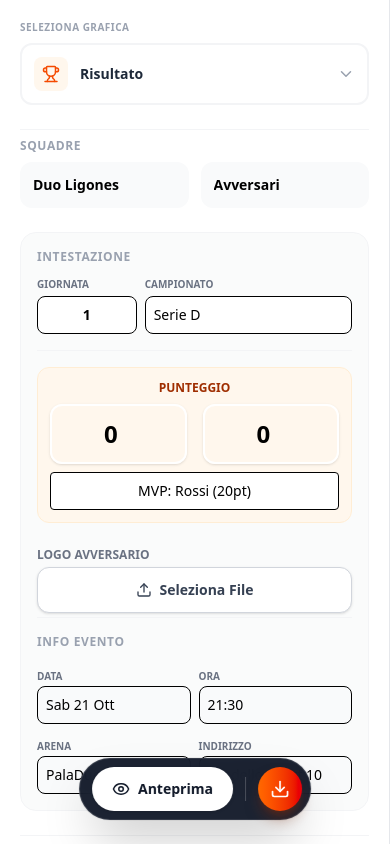
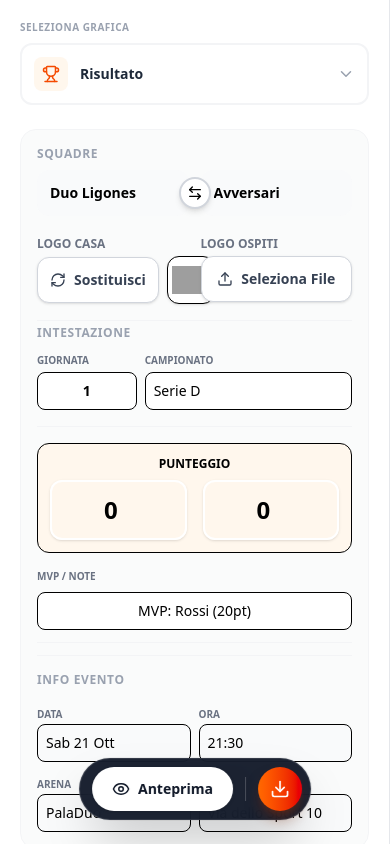
Before and after one commit to PtrTella/DuoCanvas, a React (Vite) app: page / in a window 390 px wide. Built offline with nearby package versions, Linux system fonts and the light colour scheme; grey boxes are pictures that could not be loaded.

Commit message:
feat: add MatchScore and TeamControls components, refactor score handling and team management

```diff
--- /dev/null
+++ b/src/components/blocks/MatchScore.jsx
@@ -0,0 +1,64 @@
+import React from 'react';
+import TeamDisplay from '../UI/TeamDisplay';
+
+// --- LAYOUT ---
+export const MatchScore = ({ data, theme, className = "", children }) => {
+  return (
+    <div className={`flex items-center justify-between w-full px-2 ${className}`}>
+      {/* Team Left */}
+      <div className="w-[35%]">
+         <TeamDisplay
+            name={data.homeTeam}
+            logoSrc={data.homeLogo}
+            theme={theme}
+         />
+      </div>
+
+      {/* Score Center */}
+      <div className="w-[30%] flex flex-col items-center justify-center">
+         <div className="text-[120px] font-black leading-none text-white drop-shadow-2xl flex items-center gap-3">
+            <span>{data.homeScore}</span>
+            <span className="text-white/40 text-7xl">:</span>
+            <span>{data.awayScore}</span>
+         </div>
+         <div className="mt-3 px-4 py-1 bg-white/20 rounded-full text-xs font-bold uppercase tracking-widest text-white backdrop-blur-md">
+            Finale
+         </div>
+         {/* Optional children (e.g., topScorer) */}
+         {children}
+      </div>
+
+      {/* Team Right */}
+      <div className="w-[35%]">
+         <TeamDisplay
+            name={data.awayTeam}
+            logoSrc={data.awayLogo}
+            theme={theme}
+         />
+      </div>
+    </div>
+  );
+};
+
+// --- CONTROLS ---
+export const MatchScoreControls = ({ data, onChange, accentColor = "orange" }) => (
+  <div className={`bg-${accentColor}-50 p-3 rounded-xl border border-${accentColor}-100 mb-4`}>
+    <label className={`text-xs font-bold text-${accentColor}-800 uppercase mb-2 block text-center`}>Punteggio</label>
+    <div className="grid grid-cols-2 gap-4">
+      <input
+        type="number"
+        value={data.homeScore}
+        onChange={(e) => onChange('homeScore', e.target.value)}
+        className={`p-3 text-center text-2xl font-black border-2 border-white rounded-xl shadow-sm focus:border-${accentColor}-500`}
+        placeholder="0"
+      />
+      <input
+        type="number"
+        value={data.awayScore}
+        onChange={(e) => onChange('awayScore', e.target.value)}
+        className={`p-3 text-center text-2xl font-black border-2 border-white rounded-xl shadow-sm focus:border-${accentColor}-500`}
+        placeholder="0"
+      />
+    </div>
+  </div>
+);
--- a/src/components/blocks/VersusTeams.jsx
+++ b/src/components/blocks/VersusTeams.jsx
@@ -1,6 +1,5 @@
 import React from 'react';
 import TeamDisplay from '../UI/TeamDisplay';
-import ImageUploader from '../editor/ImageUploader';
 
 // --- LAYOUT ---
 export const VersusTeams = ({ data, theme }) => {
@@ -10,7 +9,7 @@ export const VersusTeams = ({ data, theme }) => {
       <div className="w-[40%]">
          <TeamDisplay
             name={data.homeTeam}
-            logoSrc="/DuoCanvas/logos/duoligones.png" // O data.homeLogo se vuoi renderlo dinamico
+            logoSrc={data.homeLogo}
             theme={theme}
          />
       </div>
@@ -37,11 +36,6 @@ export const VersusTeams = ({ data, theme }) => {
 // --- CONTROLS ---
 export const VersusTeamsControls = ({ data, onChange }) => (
   <div className="pb-2">
-     <ImageUploader
-        value={data.awayLogo}
-        onChange={(val) => onChange('awayLogo', val)}
-        label="Logo Avversario"
-     />
-     {/* Se volessi cambiare i nomi delle squadre al volo, aggiungeresti qui gli input */}
+     {/* Logo uploaders now in common controls section */}
   </div>
 );
--- a/src/components/editor/ControlsPanel.jsx
+++ b/src/components/editor/ControlsPanel.jsx
@@ -21,31 +21,16 @@ const ControlsPanel = ({
         activeTemplateId={activeTemplateId}
         setActiveTemplateId={setActiveTemplateId}
         activeTemplate={activeTemplate}
-        // --- CORREZIONE QUI SOTTO: ---
-        // Prima mancavano queste righe, quindi il selettore non sapeva come aprirsi
         isOpen={isTemplateSelectorOpen}
         setIsOpen={setIsTemplateSelectorOpen}
       />
 
-      {/* 2. DATI COMUNI (Squadre) */}
-      <div className="space-y-2 pt-2 border-t border-gray-100">
-        <h3 className="text-xs font-bold uppercase text-gray-400 tracking-wider">Squadre</h3>
-        <div className="grid grid-cols-2 gap-3">
-           <div className="space-y-1">
-             <input type="text" value={data.homeTeam} onChange={(e) => handleDataChange('homeTeam', e.target.value)} className="w-full p-3 bg-gray-50 border-transparent focus:bg-white focus:border-orange-500 focus:ring-0 border rounded-xl text-sm font-bold transition-all" placeholder="Casa" />
-           </div>
-           <div className="space-y-1">
-             <input type="text" value={data.awayTeam} onChange={(e) => handleDataChange('awayTeam', e.target.value)} className="w-full p-3 bg-gray-50 border-transparent focus:bg-white focus:border-orange-500 focus:ring-0 border rounded-xl text-sm font-bold transition-all" placeholder="Ospiti" />
-           </div>
-        </div>
-      </div>
-
-      {/* 3. CONTROLLI SPECIFICI DEL TEMPLATE SCELTO */}
+      {/* 2. CONTROLLI SPECIFICI DEL TEMPLATE SCELTO */}
       <div className="bg-gray-50/80 p-4 rounded-2xl border border-gray-100">
         {activeTemplate && <activeTemplate.Controls data={data} onChange={handleDataChange} />}
       </div>
 
-      {/* 4. SELETTORE COLORE */}
+      {/* 3. SELETTORE COLORE */}
       <div className="space-y-2 pt-2 border-t border-gray-100">
         <h3 className="text-xs font-bold uppercase text-gray-400 tracking-wider flex items-center gap-2">
             <Palette size={14}/> Tema
@@ -62,7 +47,7 @@ const ControlsPanel = ({
         </div>
       </div>
 
-      {/* 5. DOWNLOAD (SOLO DESKTOP) */}
+      {/* 5. DOWNLOAD */}
       <div className="hidden md:block pt-6">
           <button
               onClick={handleDownload}
--- /dev/null
+++ b/src/components/editor/TeamControls.jsx
@@ -0,0 +1,71 @@
+import React from 'react';
+import { ArrowLeftRight } from 'lucide-react';
+import ImageUploader from './ImageUploader';
+
+const TeamControls = ({ data, onChange }) => {
+  const handleSwapTeams = () => {
+    // Store current values
+    const tempHomeTeam = data.homeTeam;
+    const tempAwayTeam = data.awayTeam;
+    const tempHomeLogo = data.homeLogo;
+    const tempAwayLogo = data.awayLogo;
+
+    // Swap teams and logos
+    onChange('homeTeam', tempAwayTeam);
+    onChange('awayTeam', tempHomeTeam);
+    onChange('homeLogo', tempAwayLogo);
+    onChange('awayLogo', tempHomeLogo);
+  };
+
+  return (
+    <div className="space-y-2 pb-4 border-b border-gray-100">
+      <h3 className="text-xs font-bold uppercase text-gray-400 tracking-wider">Squadre</h3>
+      <div className="relative">
+        <div className="grid grid-cols-2 gap-3">
+          <div className="space-y-1">
+            <input
+              type="text"
+              value={data.homeTeam}
+              onChange={(e) => onChange('homeTeam', e.target.value)}
+              className="w-full p-3 bg-gray-50 border-transparent focus:bg-white focus:border-orange-500 focus:ring-0 border rounded-xl text-sm font-bold transition-all"
+              placeholder="Casa"
+            />
+          </div>
+          <div className="space-y-1">
+            <input
+              type="text"
+              value={data.awayTeam}
+              onChange={(e) => onChange('awayTeam', e.target.value)}
+              className="w-full p-3 bg-gray-50 border-transparent focus:bg-white focus:border-orange-500 focus:ring-0 border rounded-xl text-sm font-bold transition-all"
+              placeholder="Ospiti"
+            />
+          </div>
+        </div>
+        {/* Swap Button */}
+        <button
+          onClick={handleSwapTeams}
+          className="absolute top-1/2 left-1/2 -translate-x-1/2 -translate-y-1/2 w-8 h-8 bg-white border-2 border-gray-300 rounded-full flex items-center justify-center shadow-md hover:bg-orange-500 hover:border-orange-600 hover:text-white transition-all"
+          title="Inverti squadre (Casa ↔ Trasferta)"
+        >
+          <ArrowLeftRight size={16} />
+        </button>
+      </div>
+
+      {/* Logo Uploaders */}
+      <div className="grid grid-cols-2 gap-3 mt-3">
+        <ImageUploader
+          value={data.homeLogo}
+          onChange={(val) => onChange('homeLogo', val)}
+          label="Logo Casa"
+        />
+        <ImageUploader
+          value={data.awayLogo}
+          onChange={(val) => onChange('awayLogo', val)}
+          label="Logo Ospiti"
+        />
+      </div>
+    </div>
+  );
+};
+
+export default TeamControls;
--- a/src/data/defaults.js
+++ b/src/data/defaults.js
@@ -4,6 +4,7 @@
 export const GLOBAL_DEFAULTS = {
   homeTeam: "Duo Ligones",
   awayTeam: "Avversari",
+  homeLogo: "/DuoCanvas/logos/duoligones.png",
   awayLogo: null,
   matchDay: "1",
   championship: "Serie D",
--- a/src/templates/FootballResult.jsx
+++ b/src/templates/FootballResult.jsx
@@ -1,11 +1,11 @@
 import React from 'react';
 import { Users } from 'lucide-react';
 import BaseCard from '../components/UI/BaseCard';
-import TeamDisplay from '../components/UI/TeamDisplay';
-import ImageUploader from '../components/editor/ImageUploader';
 import { MatchInfo, MatchInfoControls } from '../components/blocks/MatchInfo';
 import { MatchDetails, MatchDetailsControls } from '../components/blocks/MatchDetails';
 import { GoalTimeline, GoalTimelineControls } from '../components/blocks/GoalTimeline';
+import { MatchScore, MatchScoreControls } from '../components/blocks/MatchScore';
+import TeamControls from '../components/editor/TeamControls';
 
 export const FootballResult = {
   id: 'football',
@@ -19,25 +19,8 @@ export const FootballResult = {
         <MatchInfo data={data} theme={theme} className="w-full mb-6" />
 
         {/* Squadre e Punteggio */}
-        <div className="flex-1 flex flex-col items-center justify-center w-full px-2 mb-4">
-          <div className="flex items-center justify-between w-full mb-6">
-            <div className="w-1/3 flex justify-center">
-              <TeamDisplay name={data.homeTeam} logoSrc="/DuoCanvas/logos/duoligones.png" theme={theme} />
-            </div>
-            <div className="flex flex-col items-center justify-center w-1/3">
-              <div className="text-[100px] font-black leading-none text-white drop-shadow-2xl flex items-center gap-3">
-                <span>{data.homeScore}</span>
-                <span className="text-white/40 text-6xl">:</span>
-                <span>{data.awayScore}</span>
-              </div>
-              <div className="mt-3 px-4 py-1 bg-white/20 rounded-full text-xs font-bold uppercase tracking-widest text-white backdrop-blur-md">
-                Finale
-              </div>
-            </div>
-            <div className="w-1/3 flex justify-center">
-              <TeamDisplay name={data.awayTeam} logoSrc={data.awayLogo} theme={theme} />
-            </div>
-          </div>
+        <div className="flex-1 flex flex-col items-center justify-center w-full mb-4">
+          <MatchScore data={data} theme={theme} className="mb-6" />
 
           {/* Goal Timeline - Centered */}
           <GoalTimeline data={data} theme={theme} className="w-full max-w-md" />
@@ -50,34 +33,14 @@ export const FootballResult = {
 
   Controls: ({ data, onChange }) => (
     <div className="space-y-1 animate-in fade-in">
+      <TeamControls data={data} onChange={onChange} />
       <MatchInfoControls data={data} onChange={onChange} />
 
       {/* Punteggio */}
-      <div className="bg-blue-50 p-3 rounded-xl border border-blue-100 mb-4">
-        <label className="text-xs font-bold text-blue-800 uppercase mb-2 block text-center">Punteggio</label>
-        <div className="grid grid-cols-2 gap-4">
-          <input
-            type="number"
-            value={data.homeScore}
-            onChange={(e) => onChange('homeScore', e.target.value)}
-            className="p-3 text-center text-2xl font-black border-2 border-white rounded-xl shadow-sm focus:border-blue-500"
-            placeholder="0"
-          />
-          <input
-            type="number"
-            value={data.awayScore}
-            onChange={(e) => onChange('awayScore', e.target.value)}
-            className="p-3 text-center text-2xl font-black border-2 border-white rounded-xl shadow-sm focus:border-blue-500"
-            placeholder="0"
-          />
-        </div>
-      </div>
+      <MatchScoreControls data={data} onChange={onChange} accentColor="green" />
 
       {/* Goal Timeline Controls */}
       <GoalTimelineControls data={data} onChange={onChange} />
-
-      {/* Logo */}
-      <ImageUploader value={data.awayLogo} onChange={(val) => onChange('awayLogo', val)} label="Logo Avversario" />
 
       {/* Match Details */}
       <MatchDetailsControls data={data} onChange={onChange} />
--- a/src/templates/MatchResult.jsx
+++ b/src/templates/MatchResult.jsx
@@ -1,10 +1,10 @@
 import React from 'react';
 import { Trophy } from 'lucide-react';
 import BaseCard from '../components/UI/BaseCard';
-import TeamDisplay from '../components/UI/TeamDisplay';
-import ImageUploader from '../components/editor/ImageUploader';
 import { MatchInfo, MatchInfoControls } from '../components/blocks/MatchInfo';
 import { MatchDetails, MatchDetailsControls } from '../components/blocks/MatchDetails';
+import { MatchScore, MatchScoreControls } from '../components/blocks/MatchScore';
+import TeamControls from '../components/editor/TeamControls';
 
 export const MatchResult = {
   id: 'result', // Deve corrispondere alla chiave in defaults.js
@@ -17,26 +17,12 @@ export const MatchResult = {
       <div className="flex flex-col items-center h-full w-full relative z-10">
         <MatchInfo data={data} theme={theme} className="w-full mb-8" />
 
-        <div className="flex-1 flex items-center justify-between w-full px-2">
-          <div className="w-1/3">
-             <TeamDisplay name={data.homeTeam} logoSrc="/DuoCanvas/logos/duoligones.png" theme={theme} />
-          </div>
-          <div className="flex flex-col items-center justify-center w-1/3">
-             <div className="text-[120px] md:text-[140px] font-black leading-none text-white drop-shadow-2xl flex items-center gap-2">
-                <span>{data.homeScore}</span>
-                <span className="text-white/40 text-7xl mb-4">:</span>
-                <span>{data.awayScore}</span>
-             </div>
-             <div className="mt-2 px-6 py-1 bg-white/20 rounded-full text-sm font-bold uppercase tracking-widest text-white backdrop-blur-md">
-                Finale
-             </div>
-             <div className="mt-6 text-white text-lg font-bold bg-black/20 px-4 py-1 rounded-lg">
-               {data.topScorer}
-             </div>
-          </div>
-          <div className="w-1/3">
-             <TeamDisplay name={data.awayTeam} logoSrc={data.awayLogo} theme={theme} />
-          </div>
+        <div className="flex-1 flex items-center w-full">
+          <MatchScore data={data} theme={theme}>
+            <div className="mt-6 text-white text-lg font-bold bg-black/20 px-4 py-1 rounded-lg">
+              {data.topScorer}
+            </div>
+          </MatchScore>
         </div>
 
         <MatchDetails data={data} theme={theme} />
@@ -46,18 +32,24 @@ export const MatchResult = {
 
   Controls: ({ data, onChange }) => (
     <div className="space-y-1 animate-in fade-in">
+      <TeamControls data={data} onChange={onChange} />
       <MatchInfoControls data={data} onChange={onChange} />
 
-      <div className="bg-orange-50 p-3 rounded-xl border border-orange-100 mb-4">
-          <label className="text-xs font-bold text-orange-800 uppercase mb-2 block text-center">Punteggio</label>
-          <div className="grid grid-cols-2 gap-4">
-             <input type="number" value={data.homeScore} onChange={(e) => onChange('homeScore', e.target.value)} className="p-3 text-center text-2xl font-black border-2 border-white rounded-xl shadow-sm focus:border-orange-500" placeholder="0" />
-             <input type="number" value={data.awayScore} onChange={(e) => onChange('awayScore', e.target.value)} className="p-3 text-center text-2xl font-black border-2 border-white rounded-xl shadow-sm focus:border-orange-500" placeholder="0" />
-          </div>
-          <input type="text" value={data.topScorer} onChange={(e) => onChange('topScorer', e.target.value)} className="w-full mt-2 p-2 text-center text-sm border rounded bg-white" placeholder="MVP / Note" />
+      {/* Punteggio */}
+      <MatchScoreControls data={data} onChange={onChange} accentColor="orange" />
+
+      {/* Top Scorer / MVP */}
+      <div className="pb-3 mb-3 border-b border-gray-100">
+        <label className="text-[10px] font-bold text-gray-500 uppercase mb-2 block">MVP / Note</label>
+        <input
+          type="text"
+          value={data.topScorer}
+          onChange={(e) => onChange('topScorer', e.target.value)}
+          className="w-full p-2 text-center text-sm border rounded-lg bg-white"
+          placeholder="MVP: Rossi (20pt)"
+        />
       </div>
 
-      <ImageUploader value={data.awayLogo} onChange={(val) => onChange('awayLogo', val)} label="Logo Avversario" />
       <MatchDetailsControls data={data} onChange={onChange} />
     </div>
   )
--- a/src/templates/NextMatch.jsx
+++ b/src/templates/NextMatch.jsx
@@ -1,11 +1,11 @@
 import React from 'react';
 import { Users } from 'lucide-react';
 import BaseCard from '../components/UI/BaseCard';
-
 import { MatchInfo, MatchInfoControls } from '../components/blocks/MatchInfo';
 import { MatchDetails, MatchDetailsControls } from '../components/blocks/MatchDetails';
 import { BasketRoster, BasketRosterControls } from '../components/blocks/BasketRoster';
 import { VersusTeams, VersusTeamsControls } from '../components/blocks/VersusTeams';
+import TeamControls from '../components/editor/TeamControls';
 
 export const NextMatch = {
   id: 'fixture', // Deve corrispondere alla chiave in defaults.js
@@ -28,6 +28,7 @@ export const NextMatch = {
 
   Controls: ({ data, onChange }) => (
       <div className="space-y-1 animate-in fade-in">
+          <TeamControls data={data} onChange={onChange} />
           <MatchInfoControls data={data} onChange={onChange} />
           <VersusTeamsControls data={data} onChange={onChange} />
           <BasketRosterControls data={data} onChange={onChange} />
--- a/src/templates/SoccerMatch.jsx
+++ b/src/templates/SoccerMatch.jsx
@@ -5,6 +5,7 @@ import { MatchInfo, MatchInfoControls } from '../components/blocks/MatchInfo';
 import { MatchDetails, MatchDetailsControls } from '../components/blocks/MatchDetails';
 import { VersusTeams, VersusTeamsControls } from '../components/blocks/VersusTeams';
 import { SoccerFormation, SoccerFormationControls } from '../components/blocks/SoccerFormation';
+import TeamControls from '../components/editor/TeamControls';
 
 export const SoccerMatch = {
   id: 'soccer_formation',
@@ -35,6 +36,7 @@ export const SoccerMatch = {
 
   Controls: ({ data, onChange }) => (
       <div className="space-y-1 animate-in fade-in">
+          <TeamControls data={data} onChange={onChange} />
           <MatchInfoControls data={data} onChange={onChange} />
           <VersusTeamsControls data={data} onChange={onChange} />
           <SoccerFormationControls data={data} onChange={onChange} />
```
